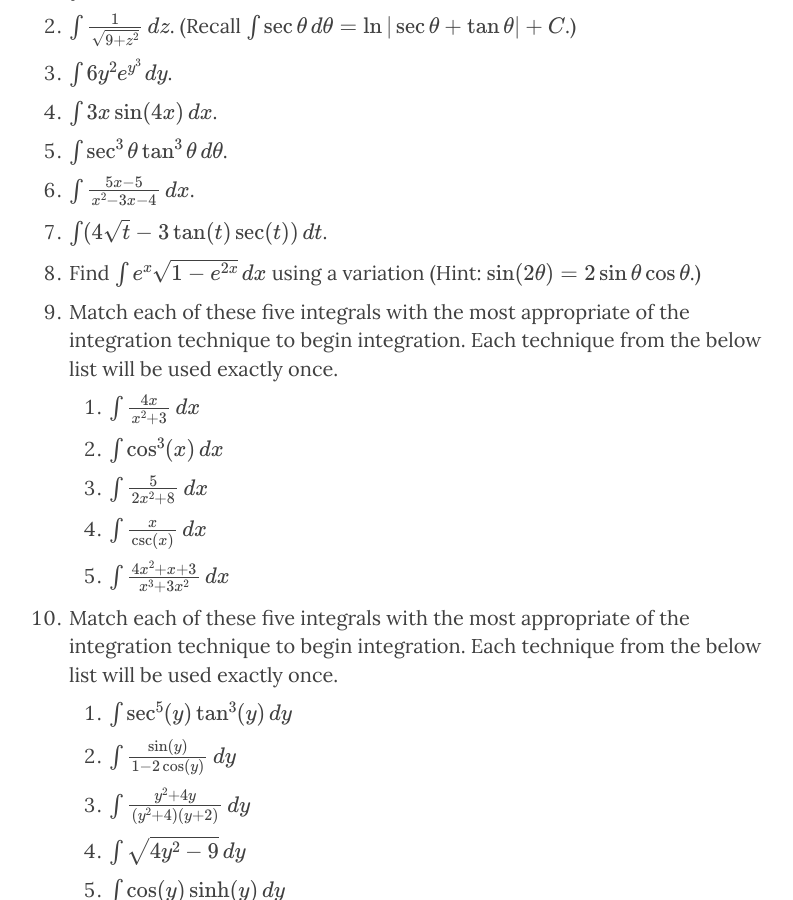
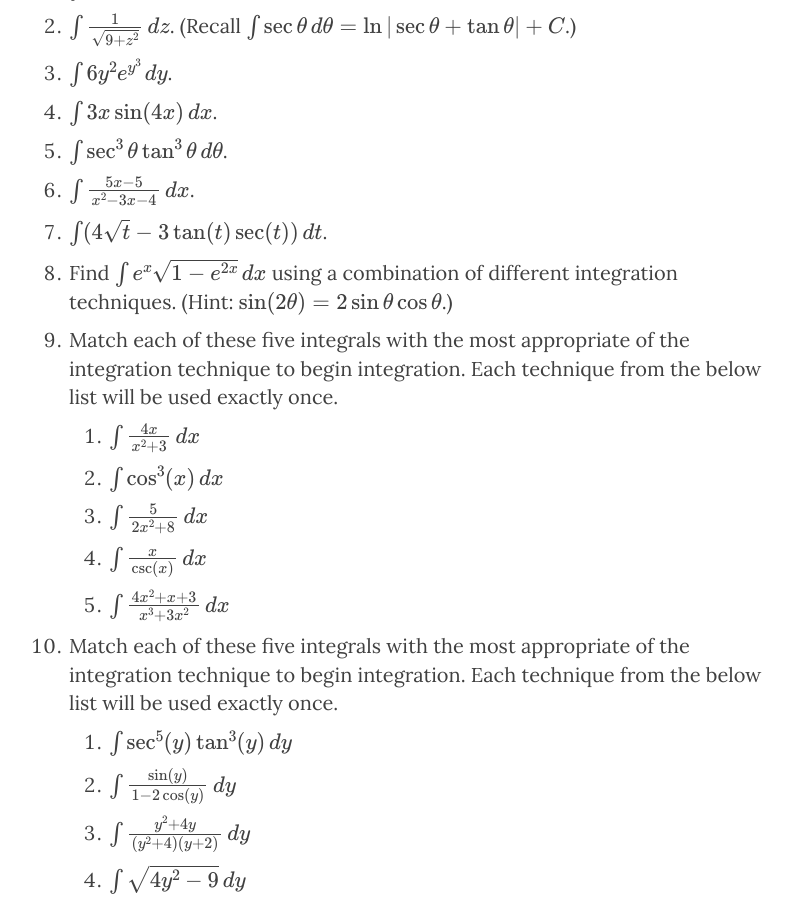
Before and after one commit to jford1906/prof.clontz.org, a Jekyll site: the page built from resources/calculus2/2/6.md, in a window 1280 px wide and 900 px high, scrolled down 2920 px. Shown: the whole window, without its empty margins (236-1029 px from the left). Built offline with Jekyll 4.4.1, drawn with Linux system fonts in a browser that asks for light colours; nearby versions of some CDN libraries; formulas are drawn with MathJax 3.

Commit message:
finish my sentence on int combo question

```diff
--- a/resources/calculus2/2/6.md
+++ b/resources/calculus2/2/6.md
@@ -71,7 +71,8 @@ technique to begin integration. Then do the integration.
 1.  \\(\int\sec^3 \theta\tan^3 \theta\,d\theta\\).
 1.  \\(\int\frac{5x-5}{x^2-3x-4}\,dx\\).
 1.  \\(\int (4\sqrt{t}-3\tan(t)\sec(t))\,dt\\).
-8.  Find \\(\int e^x\sqrt{1-e^{2x}}\,dx\\) using a variation
+8.  Find \\(\int e^x\sqrt{1-e^{2x}}\,dx\\) using a combination of
+    different integration techniques.
     (Hint: \\(\sin(2\theta)=2\sin\theta\cos\theta\\).)
 9.  Match each of these five integrals with the most appropriate of the
     integration technique to begin integration. Each technique from the
```
